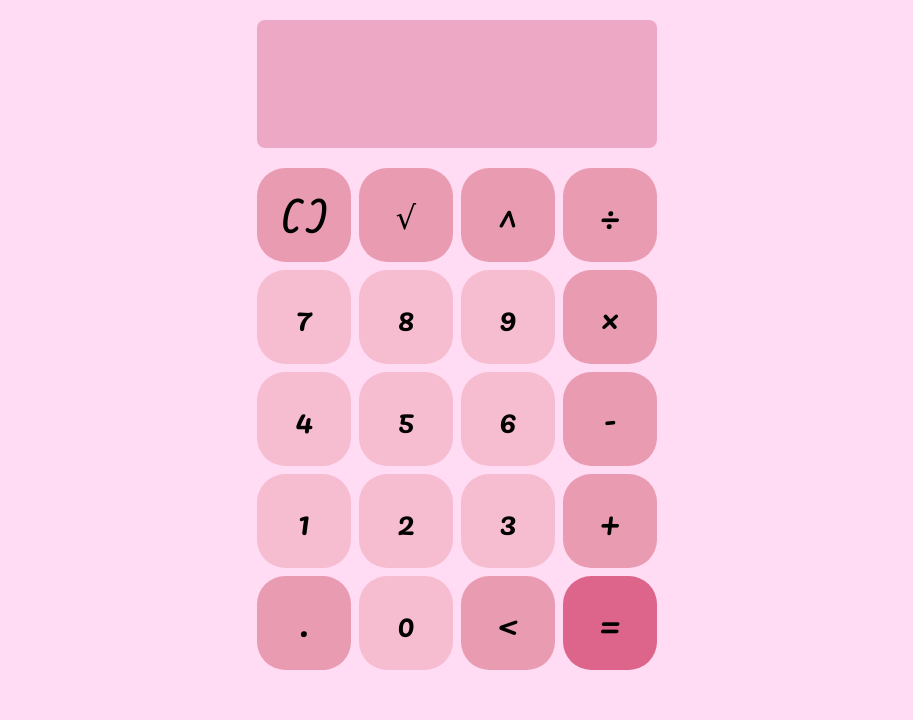
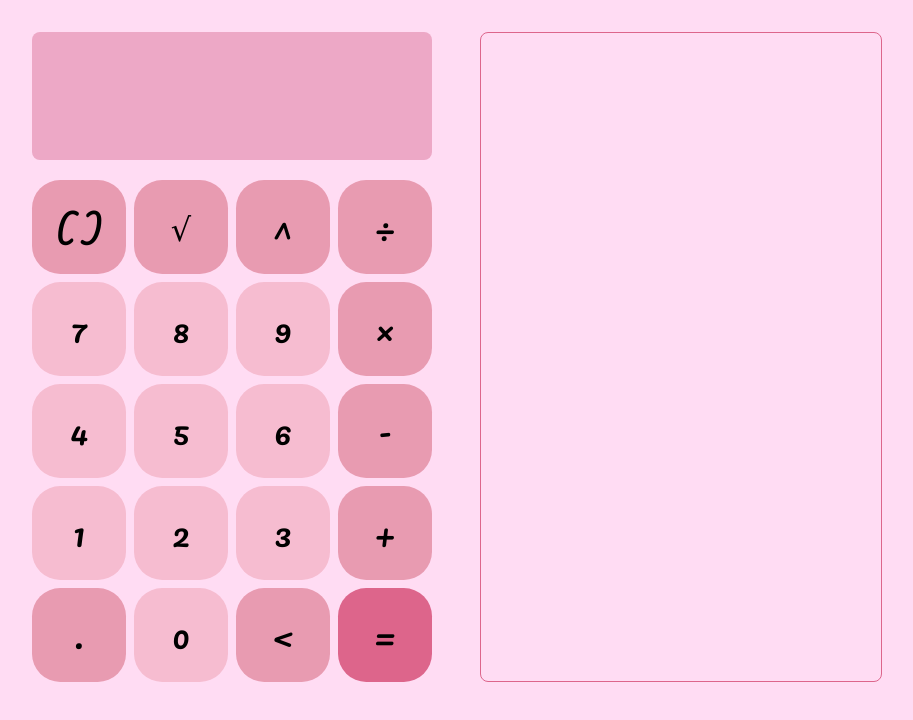
Before and after one commit to CarapaceonBear/calculator_web_app, a plain HTML site: page index.html in a window 1280 px wide. Shown: the whole page, without its empty margins (183-1096 px from the left). Drawn offline with Linux system fonts and the light colour scheme; a web font is replaced by a local one.

Commit message:
desktop layout has a new panel, html and scss restructure

```diff
--- a/index.html
+++ b/index.html
@@ -14,6 +14,8 @@
         or inline CV -->
     </nav>
 
+    <section class = full-display>
+        <div class="calculator">
             <header class="header">
                 <div class="header__result">
                     <p class="header__result--text" id="result-text">
@@ -131,5 +133,13 @@
                     </div>
                 </div>
             </main>
+        </div>
+
+        <div class="record">
+
+        </div>
+
+    </section>
+
 </body>
 </html>
--- a/style/_body.scss
+++ b/style/_body.scss
@@ -10,13 +10,6 @@
 	font: inherit;
 	vertical-align: baseline;
     //
-
-    display: flex;
-    flex-direction: column;
-    justify-content: flex-start;
-    gap: 20px;
-    align-items: center;
-
     background-color: $light-background-color;
 
     font-family: $primary-font;
@@ -24,21 +17,15 @@
 
 // mobile layout
 @media screen and (max-width:434px) {
-    .body {
-        width: 300px;
-        margin: auto;
-    }
+
 }
 
 // tablet layout
-@media screen and (min-width: 435px) and (max-width: 800px) {
-    .body {
-        max-width: 400px;
-        margin: auto;
-    }
+@media screen and (min-width: 435px) and (max-width: 850px) {
+
 }
 
 // desktop layout
-@media screen and (min-width: 801px) {
+@media screen and (min-width: 851px) {
 
 }
--- a/style/_components.scss
+++ b/style/_components.scss
@@ -32,11 +32,11 @@
 }
 
 // tablet layout
-@media screen and (min-width: 435px) and (max-width: 800px) {
+@media screen and (min-width: 435px) and (max-width: 850px) {
 
 }
 
 // desktop layout
-@media screen and (min-width: 801px) {
+@media screen and (min-width: 851px) {
 
 }
--- /dev/null
+++ b/style/_full-display.scss
@@ -0,0 +1,40 @@
+@use "./variables" as *;
+@use "./mixins" as *;
+
+.full-display {
+    display: flex;
+    justify-content: space-between;
+    width: 850px;
+    margin: auto;
+    margin-top: 2rem;
+}
+.calculator {
+    display: flex;
+    flex-direction: column;
+    justify-content: flex-start;
+    gap: 20px;
+    align-items: center;
+}
+
+// mobile layout
+@media screen and (max-width:434px) {
+    .full-display {
+        width: 300px;
+    }
+    .calculator {
+        width: 300px;
+    }
+
+}
+
+// tablet layout
+@media screen and (min-width: 435px) and (max-width: 850px) {
+    .full-display {
+        max-width: 400px;
+    }
+}
+
+// desktop layout
+@media screen and (min-width: 851px) {
+
+}
--- a/style/_header.scss
+++ b/style/_header.scss
@@ -53,11 +53,11 @@
 }
 
 // tablet layout
-@media screen and (min-width: 435px) and (max-width: 800px) {
+@media screen and (min-width: 435px) and (max-width: 850px) {
 
 }
 
 // desktop layout
-@media screen and (min-width: 801px) {
+@media screen and (min-width: 851px) {
 
 }
--- a/style/_main.scss
+++ b/style/_main.scss
@@ -20,6 +20,7 @@
         @include calculatorWidth();
     }
 
+    // grid layout
     &__box {
         // background-color: $light-display-color;
         display: flex;
@@ -115,11 +116,11 @@
 }
 
 // tablet layout
-@media screen and (min-width: 435px) and (max-width: 800px) {
+@media screen and (min-width: 435px) and (max-width: 850px) {
 
 }
 
 // desktop layout
-@media screen and (min-width: 801px) {
+@media screen and (min-width: 851px) {
 
 }
--- /dev/null
+++ b/style/_record.scss
@@ -0,0 +1,33 @@
+@use "./variables" as *;
+@use "./mixins" as *;
+
+.record {
+    display: none;
+}
+
+
+
+// mobile layout
+@media screen and (max-width:434px) {
+
+}
+
+// tablet layout
+@media screen and (min-width: 435px) and (max-width: 850px) {
+
+}
+
+// desktop layout
+@media screen and (min-width: 851px) {
+    .record {
+        display: flex;
+        flex-direction: column;
+        justify-content: flex-start;
+        align-items: flex-start;
+        gap: 5px;
+        width: 400px;
+
+        border: 1px solid $light-button-color-1;
+        border-radius: 8px;
+    }
+}
--- a/style/_variables.scss
+++ b/style/_variables.scss
@@ -10,6 +10,7 @@ $dark-button-color-1: #91528c;
 $dark-button-color-2: #a776a3;
 $dark-button-color-3: #ba94b7;
 $dark-button-hover: #98158d;
+$dark-text-color: #ffdcf3;
 
 $light-background-color: #ffdcf3;
 $light-display-color: #eda8c6;
@@ -17,6 +18,7 @@ $light-button-color-1: #dd658b;
 $light-button-color-2: #e89bb1;
 $light-button-color-3: #f6bcd0;
 $light-button-hover: #f13570;
+$light-text-color: #1f081d;
 
 $primary-font: 'Pacifico', cursive;
 $text-display-large--phone: 32px;
--- a/style/style.scss
+++ b/style/style.scss
@@ -1,5 +1,7 @@
 @use "./body";
 @use "./nav";
+@use "./full-display";
 @use "./header";
 @use "./main";
+@use "./record";
 @use "./components";
```
Also changed, not shown: style/style.css, 1 other file. Lines whose indentation alone changed are shown as unchanged.
